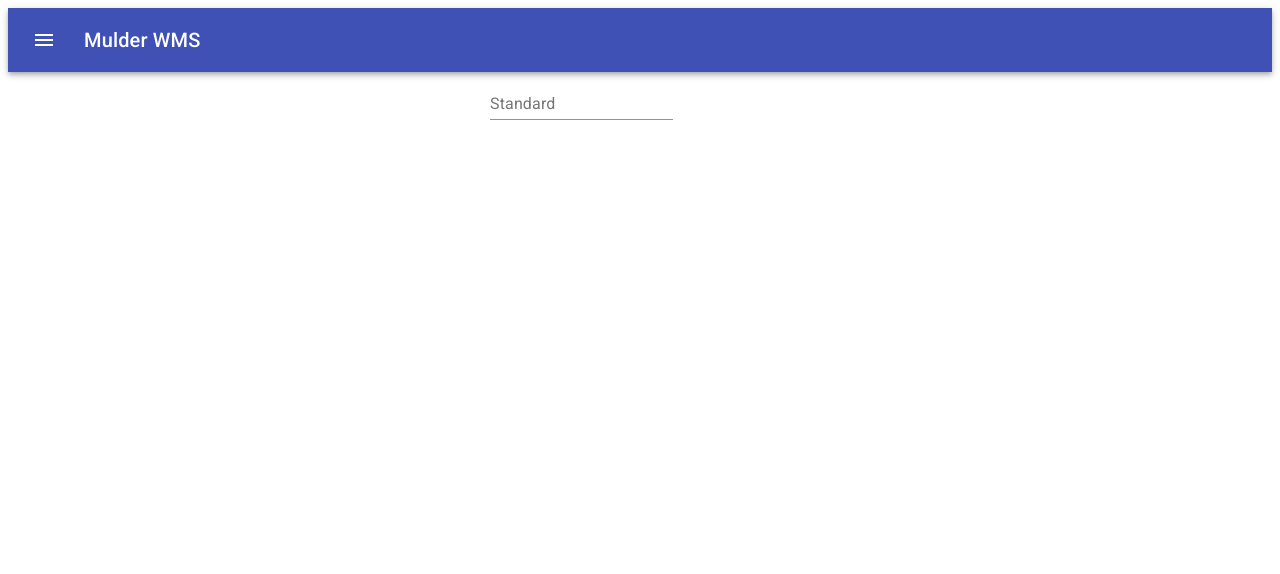
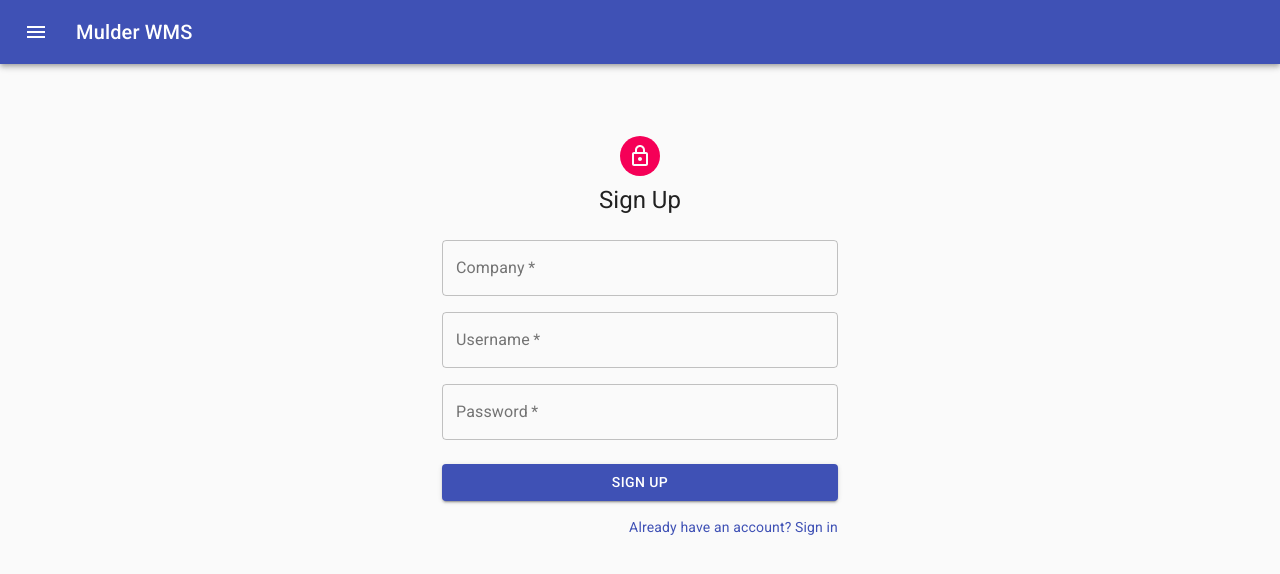
Before and after one commit to mulder-brewing/wms-client, a React (Create React App) app: page /signup in a window 1280 px wide. Shown: the top 574 px of the page. Built offline with nearby package versions, Linux system fonts and the light colour scheme.

Commit message:
Sign up is starting to take shape

```diff
--- a/package.json
+++ b/package.json
@@ -12,6 +12,7 @@
     "i18next": "^19.8.4",
     "react": "^17.0.1",
     "react-dom": "^17.0.1",
+    "react-hook-form": "^6.13.1",
     "react-i18next": "^11.8.5",
     "react-router-dom": "^5.2.0",
     "react-scripts": "4.0.1",
--- a/src/App.js
+++ b/src/App.js
@@ -1,16 +1,18 @@
+import CssBaseline from '@material-ui/core/CssBaseline';
 import {
   BrowserRouter as Router,
   Switch,
-  Route,
-  Link
+  Route
 } from 'react-router-dom';
 
 import AppBar from './components/AppBar';
+import SignIn from './containers/SignIn/SignIn';
 import SignUp from './containers/SignUp/SignUp';
 
 function App() {
   return (
     <Router>
+      <CssBaseline />
       <div>
         <AppBar />
         <Switch>
@@ -20,6 +22,7 @@ function App() {
             </div>
           </Route>
           <Route path="/signup" component={SignUp} />
+          <Route path="/signin" component={SignIn} />
         </Switch>
       </div>
     </Router>
--- /dev/null
+++ b/src/axios/index.js
@@ -0,0 +1,5 @@
+import axios from 'axios';
+
+export default axios.create({
+    baseURL:'http://0.0.0.0:3001'
+})
--- a/src/components/AppBar/index.js
+++ b/src/components/AppBar/index.js
@@ -35,7 +35,8 @@ const createMenuItem = (key, path) => ({
 
 const menuItems = [
     createMenuItem('menu.home', '/'),
-    createMenuItem('menu.signup', '/signup')
+    createMenuItem('menu.sign_in', '/signin'),
+    createMenuItem('menu.sign_up', '/signup')
 ];
 
 export default function ButtonAppBar() {
--- /dev/null
+++ b/src/containers/SignIn/SignIn.js
@@ -0,0 +1,117 @@
+import React from 'react';
+import Avatar from '@material-ui/core/Avatar';
+import Button from '@material-ui/core/Button';
+import CssBaseline from '@material-ui/core/CssBaseline';
+import TextField from '@material-ui/core/TextField';
+import FormControlLabel from '@material-ui/core/FormControlLabel';
+import Checkbox from '@material-ui/core/Checkbox';
+import Link from '@material-ui/core/Link';
+import Grid from '@material-ui/core/Grid';
+import Box from '@material-ui/core/Box';
+import LockOutlinedIcon from '@material-ui/icons/LockOutlined';
+import Typography from '@material-ui/core/Typography';
+import { makeStyles } from '@material-ui/core/styles';
+import Container from '@material-ui/core/Container';
+
+function Copyright() {
+  return (
+    <Typography variant="body2" color="textSecondary" align="center">
+      {'Copyright © '}
+      <Link color="inherit" href="https://material-ui.com/">
+        Your Website
+      </Link>{' '}
+      {new Date().getFullYear()}
+      {'.'}
+    </Typography>
+  );
+}
+
+const useStyles = makeStyles((theme) => ({
+  paper: {
+    marginTop: theme.spacing(8),
+    display: 'flex',
+    flexDirection: 'column',
+    alignItems: 'center',
+  },
+  avatar: {
+    margin: theme.spacing(1),
+    backgroundColor: theme.palette.secondary.main,
+  },
+  form: {
+    width: '100%', // Fix IE 11 issue.
+    marginTop: theme.spacing(1),
+  },
+  submit: {
+    margin: theme.spacing(3, 0, 2),
+  },
+}));
+
+export default function SignIn() {
+  const classes = useStyles();
+
+  return (
+    <Container component="main" maxWidth="xs">
+      <CssBaseline />
+      <div className={classes.paper}>
+        <Avatar className={classes.avatar}>
+          <LockOutlinedIcon />
+        </Avatar>
+        <Typography component="h1" variant="h5">
+          Sign in
+        </Typography>
+        <form className={classes.form} noValidate>
+          <TextField
+            variant="outlined"
+            margin="normal"
+            required
+            fullWidth
+            id="email"
+            label="Email Address"
+            name="email"
+            autoComplete="email"
+            autoFocus
+          />
+          <TextField
+            variant="outlined"
+            margin="normal"
+            required
+            fullWidth
+            name="password"
+            label="Password"
+            type="password"
+            id="password"
+            autoComplete="current-password"
+          />
+          <FormControlLabel
+            control={<Checkbox value="remember" color="primary" />}
+            label="Remember me"
+          />
+          <Button
+            type="submit"
+            fullWidth
+            variant="contained"
+            color="primary"
+            className={classes.submit}
+          >
+            Sign In
+          </Button>
+          <Grid container>
+            <Grid item xs>
+              <Link href="#" variant="body2">
+                Forgot password?
+              </Link>
+            </Grid>
+            <Grid item>
+              <Link href="#" variant="body2">
+                {"Don't have an account? Sign Up"}
+              </Link>
+            </Grid>
+          </Grid>
+        </form>
+      </div>
+      <Box mt={8}>
+        <Copyright />
+      </Box>
+    </Container>
+  );
+}
--- a/src/containers/SignUp/SignUp.js
+++ b/src/containers/SignUp/SignUp.js
@@ -1,14 +1,153 @@
 import React from 'react';
+
+import Avatar from '@material-ui/core/Avatar';
+import Button from '@material-ui/core/Button';
+import Container from '@material-ui/core/Container';
+import Grid from '@material-ui/core/Grid';
+import Link from '@material-ui/core/Link';
+import LockOutlinedIcon from '@material-ui/icons/LockOutlined';
+import { makeStyles } from '@material-ui/core/styles';
 import TextField from '@material-ui/core/TextField';
+import Typography from '@material-ui/core/Typography';
 
-import classes from './SignUp.module.css';
+import { Link as RouterLink } from 'react-router-dom';
+import { useForm } from 'react-hook-form';
+import { useTranslation } from "react-i18next";
+import axios from '../../axios';
 
-const signUp = () => (
-    <div className={classes.SignUp}>
-        <form noValidate autoComplete="off">
-            <TextField id="standard-basic" label="Standard" />
-        </form>
-    </div>
-);
+const useStyles = makeStyles((theme) => ({
+    paper: {
+        marginTop: theme.spacing(8),
+        display: 'flex',
+        flexDirection: 'column',
+        alignItems: 'center',
+    },
+    avatar: {
+        margin: theme.spacing(1),
+        backgroundColor: theme.palette.secondary.main,
+    },
+    form: {
+        width: '100%', // Fix IE 11 issue.
+        marginTop: theme.spacing(3),
+    },
+    submit: {
+        margin: theme.spacing(3, 0, 2),
+    },
+}));
 
-export default signUp;
+const SignUp = () => {
+    const classes = useStyles();
+    const { register, handleSubmit, errors } = useForm();
+    const { t } = useTranslation('form');
+
+    const onSubmit = async data => {
+        const postData = {
+            company: {
+                name: data.company_name
+            },
+            user: {
+                username: data.username,
+                password: data.password
+            }
+        };
+        const reponse = await axios.post('signup', postData);
+        console.log(reponse);
+    }
+
+    return (
+        <Container maxWidth="xs">
+            <div className={classes.paper}>
+                <Avatar className={classes.avatar}>
+                    <LockOutlinedIcon />
+                </Avatar>
+                <Typography component="h1" variant="h5">
+                    {t('signup.title')}
+                </Typography>
+                <form
+                    className={classes.form}
+                    noValidate
+                    onSubmit={handleSubmit(onSubmit)}
+                >
+                    <Grid
+                        container
+                        direction="column"
+                        spacing={2}
+                    >
+                        <Grid item>
+                            <TextField
+                                error={!!errors.company}
+                                fullWidth
+                                inputRef={register({
+                                    required: true
+                                })}
+                                label={t('signup.company')}
+                                name="company_name"
+                                required
+                                variant="outlined"
+                            />
+                        </Grid>
+                        <Grid item>
+                            <TextField
+                                error={!!errors.username}
+                                fullWidth
+                                inputRef={register({
+                                    required: true
+                                })}
+                                label={t('shared.auth.username')}
+                                name="username"
+                                required
+                                variant="outlined"
+                            />
+                        </Grid>
+                        <Grid item>
+                            <TextField
+                                error={!!errors.password}
+                                fullWidth
+                                helperText={errors.password && errors.password.message}
+                                inputProps={{ maxLength: 40 }}
+                                inputRef={register({
+                                    minLength: {
+                                        value: 8,
+                                        message: t('validation.minLength', {minLength: 8})
+                                    },
+                                    pattern: {
+                                        value: /^(?=.*[a-z])(?=.*[A-Z])(?=.*[0-9])(?=.*[!@#$%^&*])/,
+                                        message: t('signup.validation.password_complexity')
+                                    },
+                                    required: true
+                                })}
+                                label={t('shared.auth.password')}
+                                name="password"
+                                required
+                                type="password"
+                                variant="outlined"
+                            />
+                        </Grid>
+                    </Grid>
+                    <Button
+                        className={classes.submit}
+                        color="primary"
+                        fullWidth
+                        type="submit"
+                        variant="contained"
+                    >
+                        {t('signup.title')}
+                    </Button>
+                    <Grid container justify="flex-end">
+                        <Grid item>
+                            <Link
+                                component={RouterLink}
+                                to="/signin"
+                                variant="body2"
+                            >
+                                {t('signup.sign_in_instead')}
+                            </Link>
+                        </Grid>
+                    </Grid>
+                </form>
+            </div>
+        </Container>
+    );
+}
+
+export default SignUp;
--- a/src/index.js
+++ b/src/index.js
@@ -6,6 +6,7 @@ import reportWebVitals from './reportWebVitals';
 
 import App from './App';
 
+import form_en from './translations/en/form.json';
 import global_en from './translations/en/global.json';
 
 import './index.css';
@@ -15,7 +16,8 @@ i18next.init({
   lng: 'en',
   resources: {
     en: {
-      global: global_en
+      global: global_en,
+      form: form_en
     }
   }
 });
--- /dev/null
+++ b/src/translations/en/form.json
@@ -0,0 +1,19 @@
+{
+    "shared": {
+        "auth": {
+            "username": "Username",
+            "password": "Password"
+        }
+    },
+    "signup": {
+        "sign_in_instead": "Already have an account? Sign in",
+        "company": "Company",
+        "title": "Sign Up",
+        "validation": {
+            "password_complexity": "Must contain at least one each of [a-z], [A-Z], [0-9], and [!@#$%^&*]"
+        }
+    },
+    "validation": {
+        "minLength": "Must be at least {{minLength}} characters"
+    }
+}
--- a/src/translations/en/global.json
+++ b/src/translations/en/global.json
@@ -4,6 +4,7 @@
     },
     "menu": {
         "home": "Home",
-        "signup": "Sign Up"
+        "sign_in": "Sign In",
+        "sign_up": "Sign Up"
     }
 }
```
Also changed, not shown: 2 other files (tests, documents, lock files or other folders).
